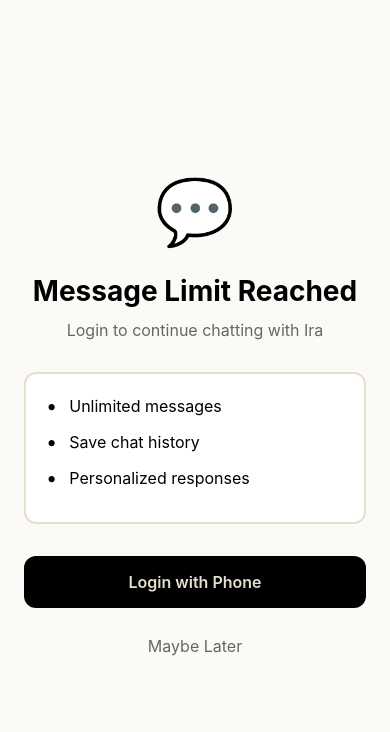
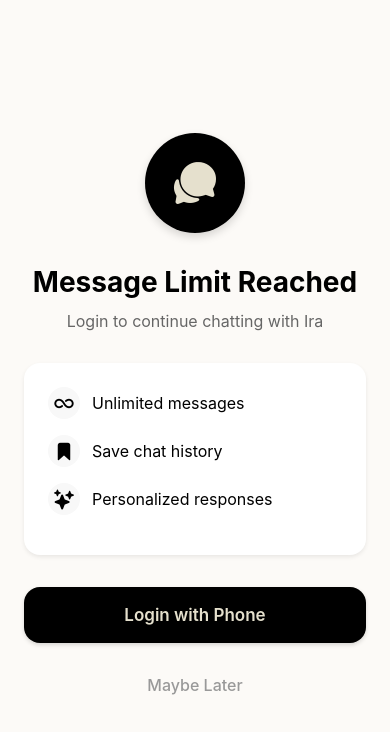
Before and after one commit to arjun-vegeta/rumik-ai-app, a React Native app: screen /MessageLimitModal in a window 390 px wide. Shown: the top 732 px of the page. Built offline with nearby package versions, Linux system fonts and the light colour scheme.

Commit message:
improve message limit modal design and and increase scroll down offset

```diff
--- a/src/components/MessageLimitModal.js
+++ b/src/components/MessageLimitModal.js
@@ -1,6 +1,7 @@
 import React from 'react';
 import { View, Text, TouchableOpacity, StyleSheet } from 'react-native';
 import { SafeAreaView } from 'react-native-safe-area-context';
+import { Ionicons } from '@expo/vector-icons';
 
 export default function MessageLimitModal({ navigation }) {
   const handleLogin = () => {
@@ -11,21 +12,24 @@ export default function MessageLimitModal({ navigation }) {
     <SafeAreaView style={styles.container}>
       <View style={styles.content}>
         <View style={styles.iconContainer}>
-          <Text style={styles.icon}>💬</Text>
+          <View style={styles.iconCircle}>
+            <Ionicons name="chatbubbles" size={48} color="#E5E0CD" />
+          </View>
         </View>
 
         <Text style={styles.title}>Message Limit Reached</Text>
         <Text style={styles.subtitle}>Login to continue chatting with Ira</Text>
 
         <View style={styles.benefitsContainer}>
-          <BenefitItem text="Unlimited messages" />
-          <BenefitItem text="Save chat history" />
-          <BenefitItem text="Personalized responses" />
+          <BenefitItem icon="infinite" text="Unlimited messages" />
+          <BenefitItem icon="bookmark" text="Save chat history" />
+          <BenefitItem icon="sparkles" text="Personalized responses" />
         </View>
 
         <TouchableOpacity
           style={styles.loginButton}
           onPress={handleLogin}
+          activeOpacity={0.8}
         >
           <Text style={styles.loginButtonText}>Login with Phone</Text>
         </TouchableOpacity>
@@ -33,6 +37,7 @@ export default function MessageLimitModal({ navigation }) {
         <TouchableOpacity
           style={styles.closeButton}
           onPress={() => navigation.goBack()}
+          activeOpacity={0.8}
         >
           <Text style={styles.closeButtonText}>Maybe Later</Text>
         </TouchableOpacity>
@@ -41,10 +46,12 @@ export default function MessageLimitModal({ navigation }) {
   );
 }
 
-function BenefitItem({ text }) {
+function BenefitItem({ icon, text }) {
   return (
     <View style={styles.benefitItem}>
-      <Text style={styles.benefitBullet}>•</Text>
+      <View style={styles.benefitIconContainer}>
+        <Ionicons name={icon} size={20} color="#000000" />
+      </View>
       <Text style={styles.benefitText}>{text}</Text>
     </View>
   );
@@ -63,10 +70,23 @@ const styles = StyleSheet.create({
   },
   iconContainer: {
     alignItems: 'center',
-    marginBottom: 24,
+    marginBottom: 32,
   },
-  icon: {
-    fontSize: 64,
+  iconCircle: {
+    width: 100,
+    height: 100,
+    borderRadius: 50,
+    backgroundColor: '#000000',
+    justifyContent: 'center',
+    alignItems: 'center',
+    shadowColor: '#000000',
+    shadowOffset: {
+      width: 0,
+      height: 4,
+    },
+    shadowOpacity: 0.15,
+    shadowRadius: 8,
+    elevation: 5,
   },
   title: {
     fontSize: 28,
@@ -83,36 +103,55 @@ const styles = StyleSheet.create({
   },
   benefitsContainer: {
     backgroundColor: '#FFFFFF',
-    borderRadius: 12,
-    padding: 20,
+    borderRadius: 16,
+    padding: 24,
     marginBottom: 32,
-    borderWidth: 2,
-    borderColor: '#E5E0CD',
+    shadowColor: '#000000',
+    shadowOffset: {
+      width: 0,
+      height: 2,
+    },
+    shadowOpacity: 0.08,
+    shadowRadius: 4,
+    elevation: 2,
   },
   benefitItem: {
     flexDirection: 'row',
     alignItems: 'center',
-    marginBottom: 12,
+    marginBottom: 16,
   },
-  benefitBullet: {
-    fontSize: 20,
-    color: '#000000',
+  benefitIconContainer: {
+    width: 32,
+    height: 32,
+    borderRadius: 16,
+    backgroundColor: '#F8F8F8',
+    justifyContent: 'center',
+    alignItems: 'center',
     marginRight: 12,
   },
   benefitText: {
     fontSize: 16,
     color: '#000000',
+    flex: 1,
   },
   loginButton: {
     backgroundColor: '#000000',
-    paddingVertical: 16,
-    borderRadius: 12,
+    paddingVertical: 18,
+    borderRadius: 16,
     alignItems: 'center',
-    marginBottom: 12,
+    marginBottom: 16,
+    shadowColor: '#000000',
+    shadowOffset: {
+      width: 0,
+      height: 2,
+    },
+    shadowOpacity: 0.15,
+    shadowRadius: 4,
+    elevation: 3,
   },
   loginButtonText: {
     color: '#E5E0CD',
-    fontSize: 16,
+    fontSize: 17,
     fontWeight: '600',
   },
   closeButton: {
@@ -120,7 +159,8 @@ const styles = StyleSheet.create({
     alignItems: 'center',
   },
   closeButtonText: {
-    color: '#666666',
+    color: '#999999',
     fontSize: 16,
+    fontWeight: '500',
   },
 });
--- a/src/screens/ChatScreen.js
+++ b/src/screens/ChatScreen.js
@@ -186,7 +186,7 @@ export default function ChatScreen({ navigation, route }) {
 
   const handleScroll = (event) => {
     const { contentOffset, contentSize, layoutMeasurement } = event.nativeEvent;
-    const isAtBottom = contentOffset.y >= contentSize.height - layoutMeasurement.height - 50;
+    const isAtBottom = contentOffset.y >= contentSize.height - layoutMeasurement.height - 250;
     const shouldShow = !isAtBottom;
 
     if (shouldShow !== showScrollButton) {
```
